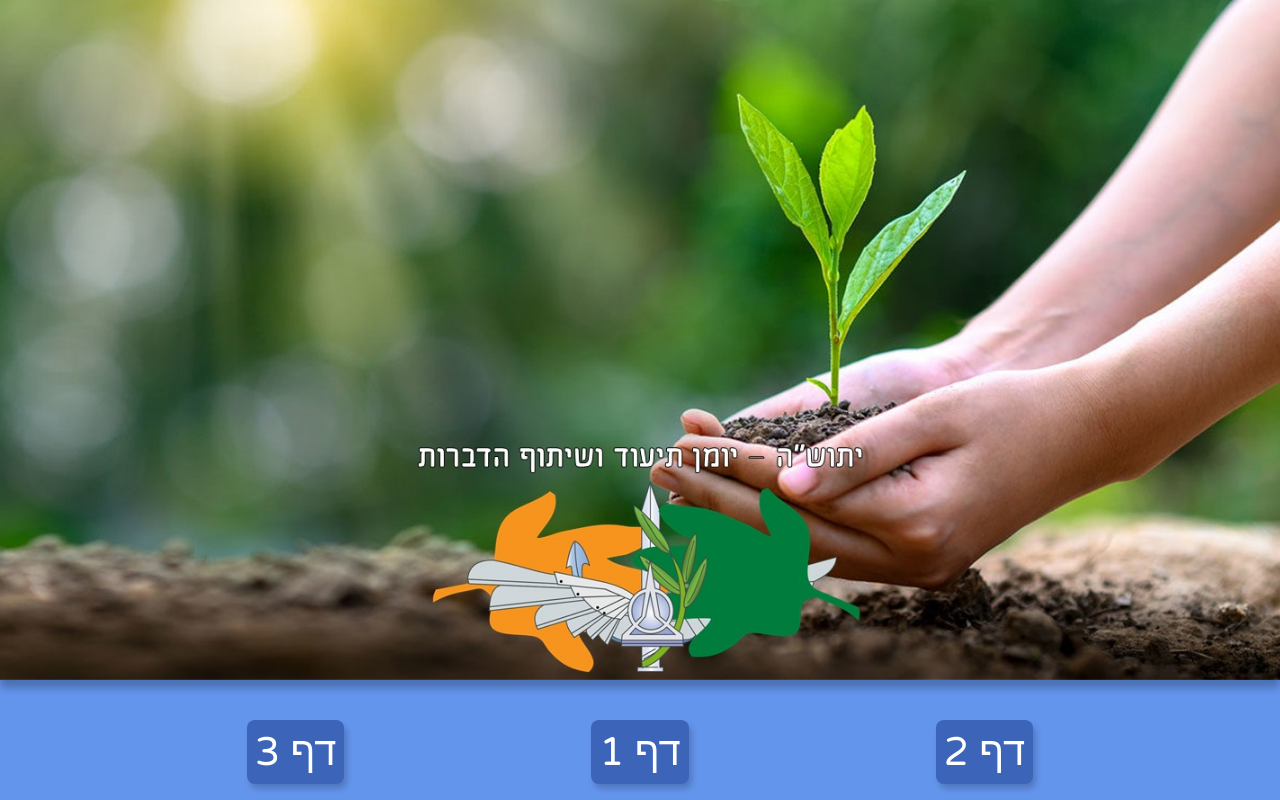
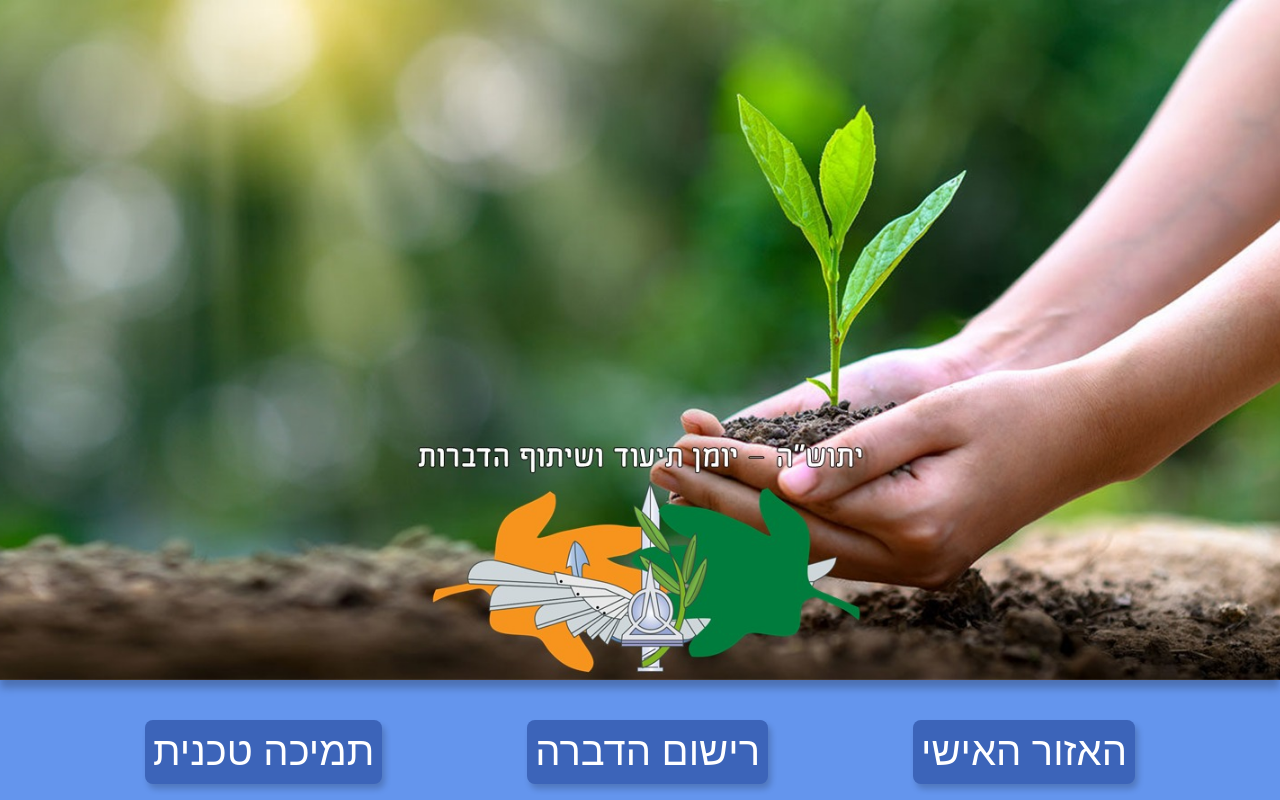
Before and after one commit to RazasSapir/Yatusha, a React (Create React App) app: page / in a window 1280 px wide. Shown: the top 800 px of the page. Built offline with nearby package versions, Linux system fonts and the light colour scheme.

Commit message:
made the buttons text informative

```diff
--- a/src/components/HomePage.js
+++ b/src/components/HomePage.js
@@ -10,9 +10,9 @@
             <div className="mainPage">
                 <img className ="imgYatusha" src = {yatushaLogo} alt = ""/>
                 <nav className = "navbar">
-                    <p>דף 2</p>
-                    <p onClick={() => navigate("/form")}>דף 1</p>
-                    <p>דף 3</p>
+                    <p>האזור האישי</p>
+                    <p onClick={() => navigate("/form")}>רישום הדברה</p>
+                    <p>תמיכה טכנית</p>
                 </nav>
                 <p className="about">{about}</p>
             </div>
```
